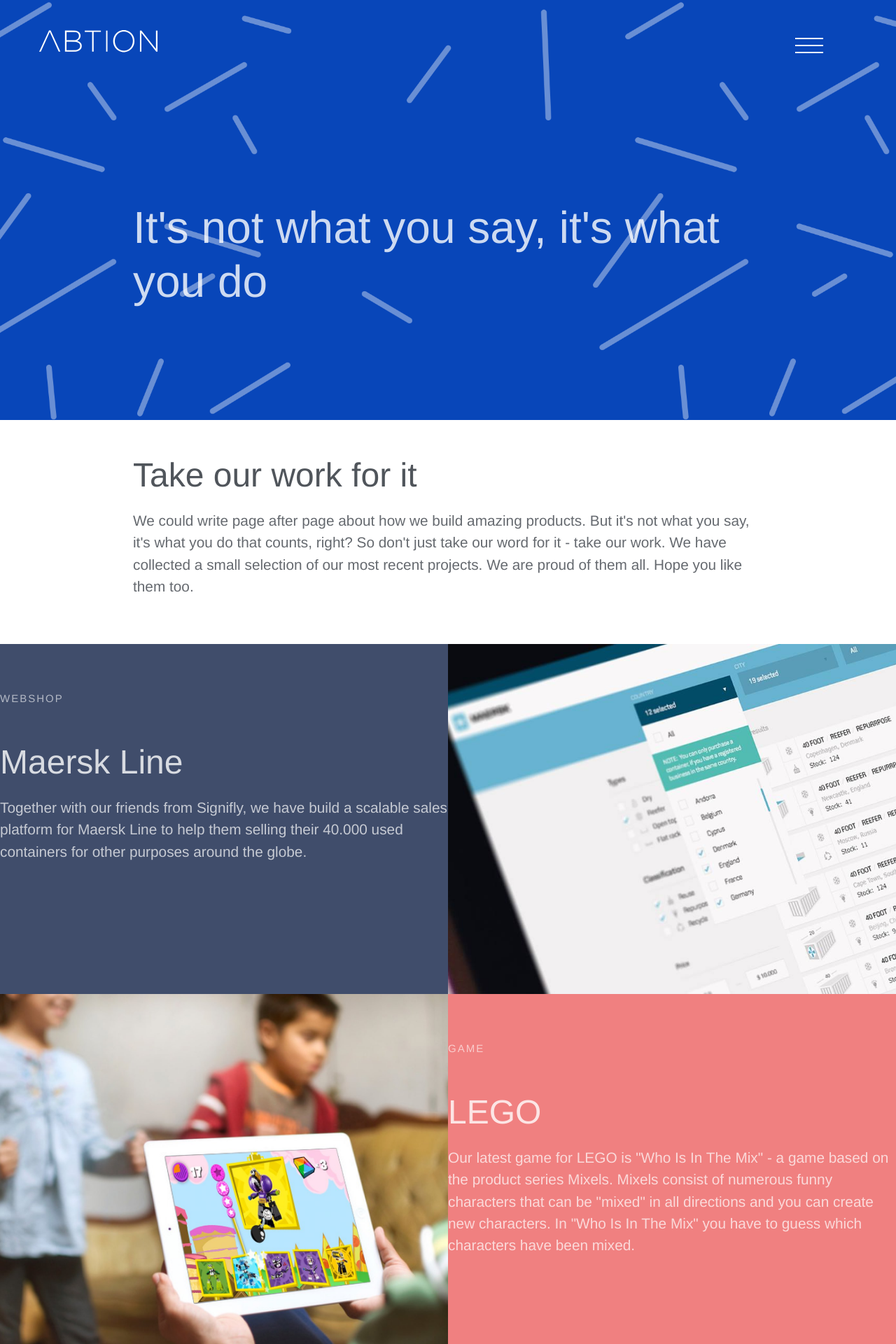
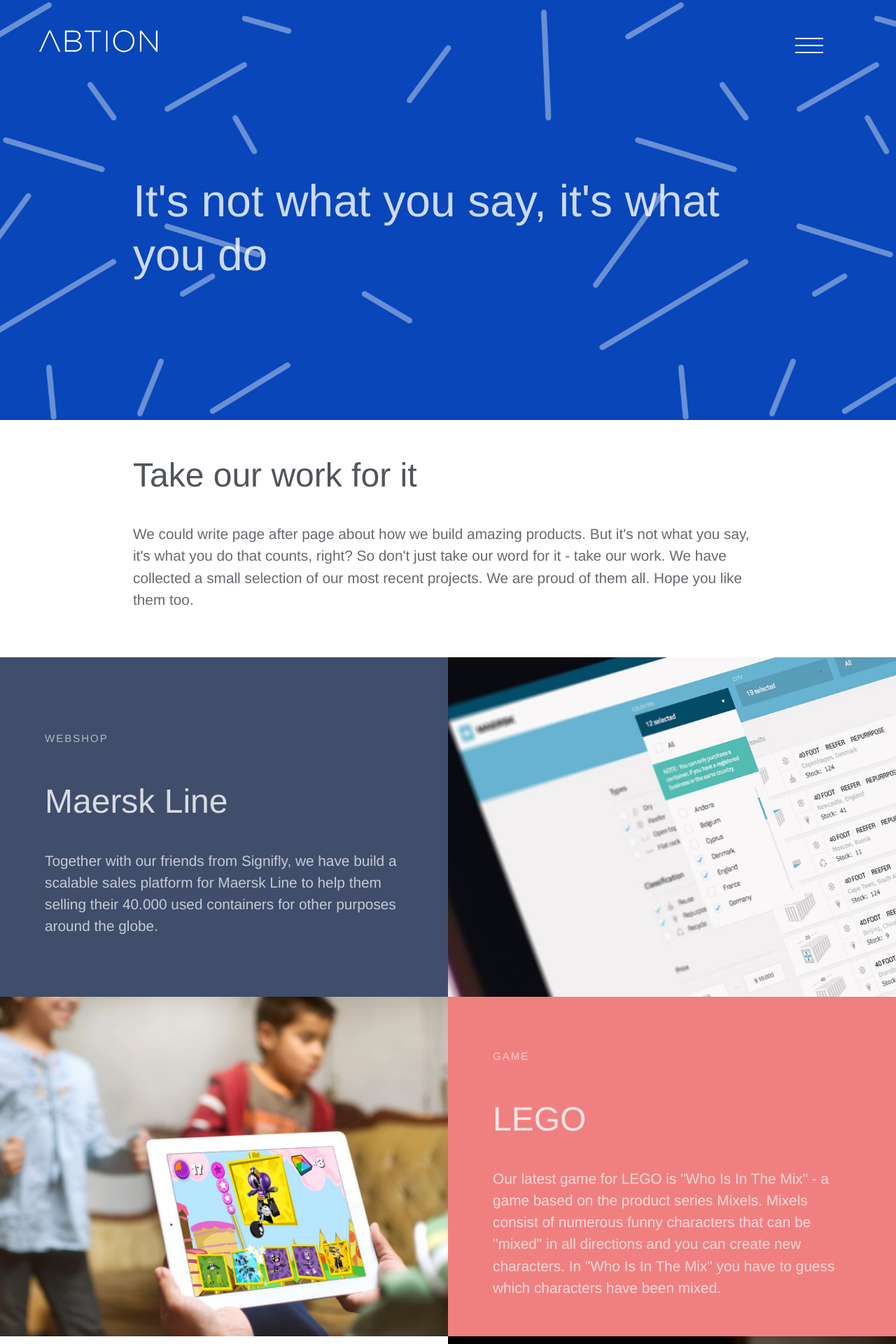
Before and after one commit to hofmanhansen/abtion.github.com, a Jekyll site: the page built from work.html, in a window 1280 px wide. Shown: the top 1920 px of the page at 70% size. Built offline with Jekyll 4.4.1, drawn with Linux system fonts in a browser that asks for light colours; some web fonts are replaced.

Commit message:
center style corrections

```diff
--- a/_sass/_1030up.scss
+++ b/_sass/_1030up.scss
@@ -130,6 +130,7 @@
 .work-content {
   width: 100%;
   margin: 0 auto;
+  padding: 0 20px;
 }
 
 .case-bg,
--- a/_sass/_2000up.scss
+++ b/_sass/_2000up.scss
@@ -108,15 +108,19 @@
 }
 
 .work-img {
-  height: 735px;
+  height: 720px;
 }
 
 .work-content p {
   width: 98%;
 }
 
+.work__content--inner {
+  width: 90%;
+}
+
 .work-content {
-  height: 650px;
+  height: 720px;
   margin: 0 auto;
   width: 68%;
 }
--- a/_sass/_768up.scss
+++ b/_sass/_768up.scss
@@ -151,8 +151,17 @@
 **********/
 
 .work-content {
-  height: 415px;
-  margin: 0 40px;
+  height: 485px;
+}
+
+.work__content--inner {
+  position: absolute;
+  padding: 0;
+  width: 80%;
+  left: 50%;
+  top: 50%;
+  -webkit-transform: translate(-50%, -50%);
+  transform: translate(-50%, -50%);
 }
 
 .work-contet--height {
@@ -177,7 +186,7 @@
 }
 
 .work-img {
-  height: 500px;
+  height: 485px;
   width: 50%;
   position: relative;
   float: left;
@@ -230,7 +239,6 @@
 
 p.under-title {
   font-size: 1.4em;
-  margin-bottom: $space*6;
 }
 
 /***************
--- a/_sass/_base.scss
+++ b/_sass/_base.scss
@@ -63,15 +63,21 @@
 ************/
 
 .work-content {
+  position: relative;
   height: 100%;
-  margin: 0 20px;
+  width: 100%;
 }
+
 .work-content:after {
   content: ".";
   display: block;
   height: 0;
   visibility: hidden;
   clear: both;
+}
+
+.work__content--inner {
+  padding: 20px;
 }
 
 .container {
@@ -272,7 +278,6 @@
   font-size: 2em;
   line-height: 1.2;
   font-weight: 200;
-  margin-bottom: $space;
   opacity: 0.8;
 }
 
@@ -681,7 +686,6 @@
   position: fixed;
   float: left;
   background-size: cover;
-  padding-top: 50px;
   box-sizing: border-box;
   -webkit-transition: opacity .5s;
   -o-transition: opacity .5s;
@@ -735,7 +739,7 @@
 
 #hero-title {
   width: 100%;
-  height: 700px;
+  height: 620px;
   top: 0;
   position: fixed;
 }
@@ -918,7 +922,6 @@
   display: table-cell;
   vertical-align: middle;
   float: left;
-  margin-bottom: $space*3;
 }
 
 .work-img {
@@ -931,6 +934,7 @@
   background-repeat: no-repeat;
   background-position: center bottom;
   display: table;
+  z-index: 1;
 }
 
 .case-quote-img {
@@ -954,9 +958,9 @@
 }
 
 .lightcoral-work {
+    position: relative;
     background-color: $lightcoral;
     color: $white;
-    padding: 20px 0 50px 0;
     & h2 {
       color: $white;
     }
@@ -967,7 +971,6 @@
 }
 
 .yellow-work {
-  padding: 20px 0 50px 0;
   margin-right: 0;
   &:hover {
     background-color: $lightyellow;
@@ -983,7 +986,6 @@
 .purple-work {
     background-color: $purple;
     color: $white;
-    padding: 20px 0 50px 0;
     & h2 {
       color: $white;
     }
@@ -996,7 +998,6 @@
 .turkis-work {
     background-color: $mint-green;
     color: $white;
-    padding: 20px 0 50px 0;
     & h2 {
       color: $white;
     }
@@ -1009,7 +1010,6 @@
 .cadetblue-work {
     background-color: $cadetblue;
     color: $white;
-    padding: 20px 0 50px 0;
     & h2 {
       color: $white;
     }
@@ -1139,7 +1139,6 @@
 ***************/
 
 .clients-content {
-  margin-top: $space*4;
   position: relative;
   background: $white;
   @include transition(5s ease);
--- a/js/script.js
+++ b/js/script.js
@@ -116,7 +116,7 @@
     var imagePos = $(this).offset().top;
 
     var topOfWindow = $(window).scrollTop();
-      if (imagePos < topOfWindow+700) {
+      if (imagePos < topOfWindow+500) {
         $(this).addClass("fadeIn");
       }
     });
--- a/work.html
+++ b/work.html
@@ -20,10 +20,12 @@
     </div>
     <div class="t1-t6 d1-d6 purple-work">
       <div class="work-content">
+        <div class="work__content--inner">
           <p class="subheading">Webshop</p>
           <h2>Maersk Line</h2>
           <p>Together with our friends from Signifly, we have build a scalable sales platform for Maersk Line to help them selling their 40.000 used containers for other purposes around the globe.</p>
           <!-- <a class="more" href="/maersk">Read more</a> -->
+        </div>
       </div>
     </div>
   </section>
@@ -33,10 +35,12 @@
     </div>
     <div class="t7-t12 d7-d12 lightcoral-work">
     	<div class="work-content">
+        <div class="work__content--inner">
       	  <p class="subheading">Game</p>
       		<h2>LEGO</h2>
       		<p>Our latest game for LEGO is "Who Is In The Mix" - a game based on the product series Mixels. Mixels consist of numerous funny characters that can be "mixed" in all directions and you can create new characters. In "Who Is In The Mix" you have to guess which characters have been mixed.</p>
       		<!-- <a class="more" href="/lego">Read more</a> -->
+        </div>
     	</div>
     </div>
   </section>
@@ -48,10 +52,12 @@
     </div>
     <div class="t1-t6 d1-d6 yellow-work">
 			<div class="work-content">
+        <div class="work__content--inner">
   			  <p class="subheading">Web app</p>
           <h2>Cocks & Cows</h2>
           <p>With multiple awards under their belts, Cocks & Cows will serve you some of the absolute best burgers around. They have several locations in Copenhagen, and when they wanted to expand their take away services, we were excited to solve this logistic challenge.</p>
           <!-- <a class="more" href="/cocksandcows">Read more</a> -->
+        </div>
       </div>
     </div>
   </section>
@@ -59,14 +65,16 @@
   <div class="clear"></div>
 
   <section id="case-linicin">
-    <div class="m-all t1-t6 work-img" style="background-image: url(/assets/images/meda-licegame-1.jpg);">
+    <div class="m-all t1-t6 d1-d6 work-img" style="background-image: url(/assets/images/meda-licegame-1.jpg);">
     </div>
-    <div class="t7-t12 turkis-work">
+    <div class="t7-t12 d7-d12 turkis-work">
       <div class="work-content">
+        <div class="work__content--inner">
           <p class="subheading">Game</p>
           <h2>Linicin®</h2>
           <p>How do you teach children what it means to have head lice when you can not see them? You create a fun and engaging game that kids can play while they are being treated for the head lice.</p>
           <!-- <a class="more" href="/linicin">Read more</a> -->
+        </div>
       </div>
     </div>
   </section>
@@ -78,11 +86,13 @@
     </div>
     <div class="t1-t6 d1-d6 cadetblue-work">
       <div class="work-content">
+        <div class="work__content--inner">
           <p class="subheading">Enterprise web app</p>
           <h2>Jydsk Tagteknik</h2>
           <p>Jydsk tagteknik is the biggest roofing company in Denmark. They offer free roof and insulation evaluations as part of their sales operations. They came to us with a need for a mobile evaluation and sales solution in order to optimize processes and save ressources.
           </p>
           <!-- <a class="more" href="/jydsk">Read more</a> -->
+        </div>
       </div>
     </div>
   </section>
@@ -94,10 +104,12 @@
     </div>
     <div class="t7-t12 d7-d12 purple-work">
       <div class="work-content">
+        <div class="work__content--inner">
           <p class="subheading">Web app</p>
           <h2>AON</h2>
           <p>The purpose of this web application was to optimze and create meaningful data and reports based on a lot of unstructured information. The web application gave AON a tool to optimize and gain important and valuable knowledge from data.</p>
           <!-- <a class="more" href="/aon">Read more</a> -->
+        </div>
       </div>
     </div>
   </section>
@@ -109,10 +121,12 @@
     </div>
     <div class="t1-t6 d1-d6 yellow-work">
   		<div class="work-content">
+        <div class="work__content--inner">
   		    <p class="subheading">Mobile app</p>
         	<h2>Kappture</h2>
         	<p>With an ambition to reach 200 million users within five years, we built an app that can help users remember everything, anytime in pictures. </p>
         	<!-- <a class="more" href="/kappture">Read more</a> -->
+        </div>
       </div>
     </div>
   </section>
@@ -124,10 +138,12 @@
     </div>
     <div class="t7-t12 d7-d12 lightcoral-work">
 			<div class="work-content">
+        <div class="work__content--inner">
   			  <p class="subheading">Mobile app</p>
           <h2>TREO®</h2>
           <p>Are you aware of the factors that trigger a migraine attack? If you can track your symthons and headache type, it might be easier for you to prevent an attack in the future. "Know Your Headache" is an app that in an easy and user friendly way helps you to improve your well being and avoid headaches and migranes.</p>
           <!-- <a class="more" href="/treo">Read more</a> -->
+        </div>
       </div>
     </div>
   </section>
```
Lines whose indentation alone changed are shown as unchanged.
